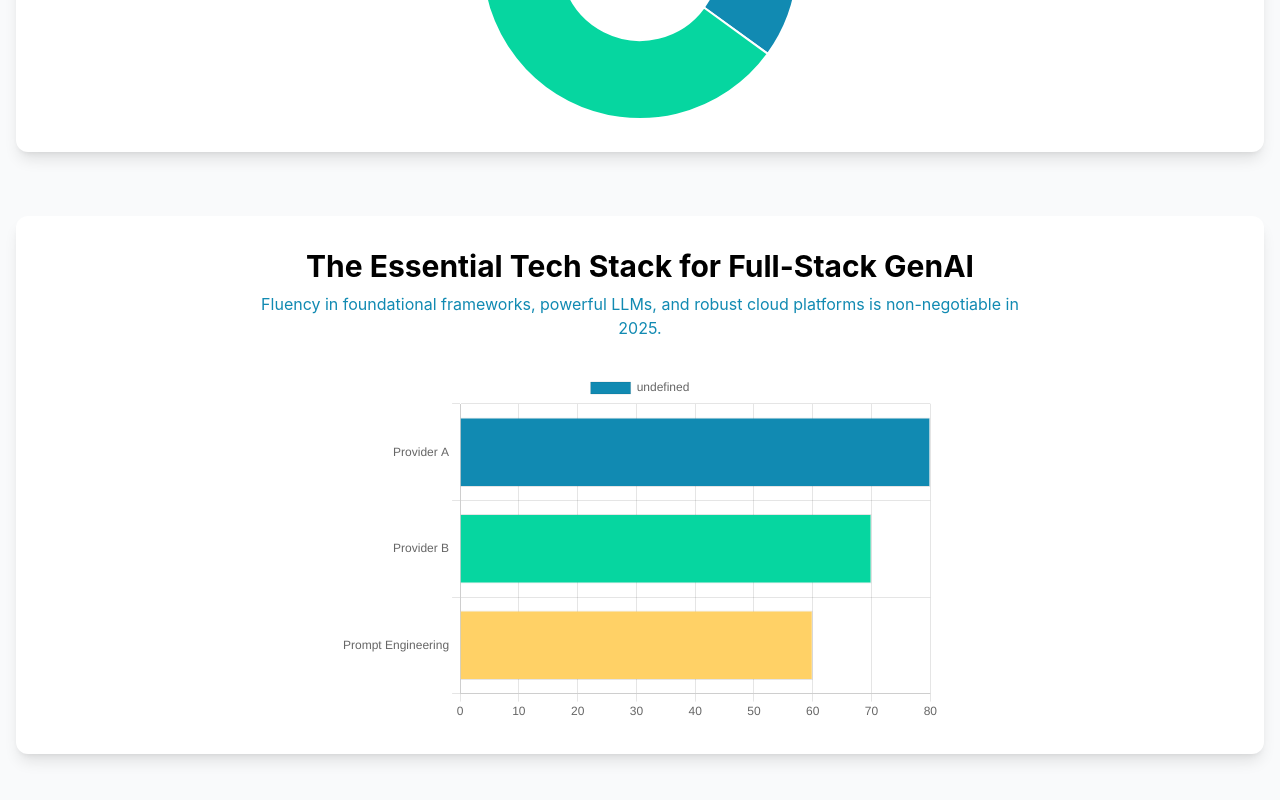
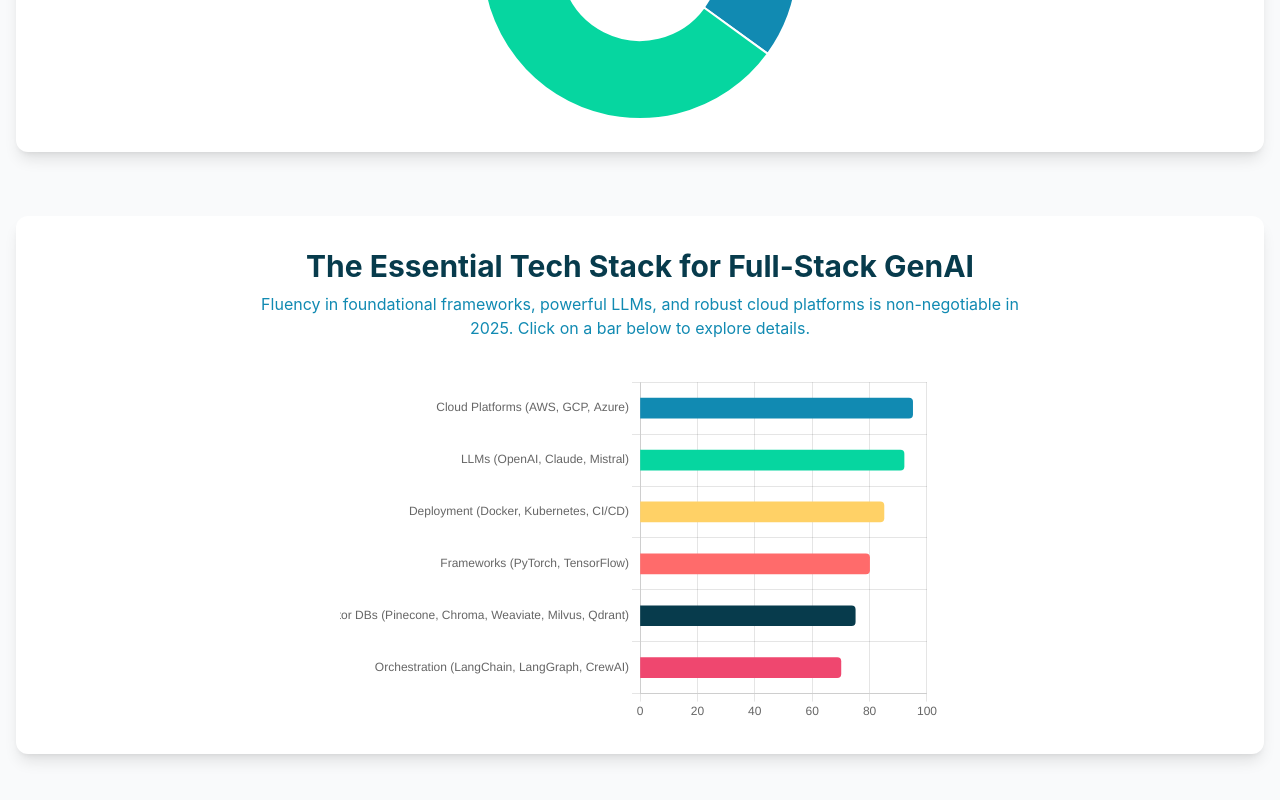
Before and after one commit to ChrisTansey007/industry-trends-project, a React (Create React App) app in the folder client/: page / in a window 1280 px wide. Shown: the part 838-1638 px from the top of the page. Built offline with nearby package versions, Linux system fonts and the light colour scheme.

Commit message:
Add interactive tech stack chart with modals

```diff
--- /dev/null
+++ b/client/src/components/Modal.js
@@ -0,0 +1,20 @@
+import React from 'react';
+
+function Modal({ title, children, onClose, headerColor = '#073B4C' }) {
+  const lightText = headerColor !== '#FFD166' && headerColor !== '#06D6A0';
+  const textClass = lightText ? 'text-white' : 'text-[#073B4C]';
+  return (
+    <>
+      <div className="modal-backdrop open" onClick={onClose}></div>
+      <div className="modal-container open bg-white rounded-xl shadow-2xl flex flex-col">
+        <div className={`p-4 md:p-5 flex justify-between items-center rounded-t-xl ${textClass}`} style={{backgroundColor: headerColor}}>
+          <h3 className="text-xl md:text-2xl font-bold">{title}</h3>
+          <button className={`text-2xl font-bold leading-none hover:opacity-75 ${textClass}`} onClick={onClose}>×</button>
+        </div>
+        <div className="modal-content-area p-6 text-[#073B4C]">{children}</div>
+      </div>
+    </>
+  );
+}
+
+export default Modal;
--- a/client/src/components/TechStack.js
+++ b/client/src/components/TechStack.js
@@ -1,43 +1,166 @@
-import React from 'react';
+import React, { useState } from 'react';
 import { Bar } from 'react-chartjs-2';
 import { Chart, BarElement, CategoryScale, LinearScale, Tooltip, Legend } from 'chart.js';
+import Modal from './Modal';
+
 Chart.register(BarElement, CategoryScale, LinearScale, Tooltip, Legend);
 
+const categories = [
+  {
+    label: 'Cloud Platforms (AWS, GCP, Azure)',
+    color: '#118AB2',
+    content: (
+      <div>
+        <h4 className="provider-title-aws">Amazon Bedrock & SageMaker</h4>
+        <ul className="list-disc list-inside pl-4 space-y-1 text-sm">
+          <li>Unified access to leading foundation models.</li>
+          <li>No-code tools like SageMaker Canvas for rapid prototyping.</li>
+        </ul>
+        <h4 className="provider-title-azure mt-4">Microsoft Azure</h4>
+        <ul className="list-disc list-inside pl-4 space-y-1 text-sm">
+          <li>Azure OpenAI Service with GPT-4 series models.</li>
+          <li>Low-code Power Apps and Azure AI Studio.</li>
+        </ul>
+      </div>
+    )
+  },
+  {
+    label: 'LLMs (OpenAI, Claude, Mistral)',
+    color: '#06D6A0',
+    content: (
+      <div>
+        <h4 className="provider-title-openai">OpenAI GPT-4.1</h4>
+        <ul className="list-disc list-inside pl-4 space-y-1 text-sm">
+          <li>1M token context window and multimodal inputs.</li>
+        </ul>
+        <h4 className="provider-title-anthropic mt-4">Anthropic Claude 3</h4>
+        <ul className="list-disc list-inside pl-4 space-y-1 text-sm">
+          <li>Reasoning and fast variants with long context.</li>
+        </ul>
+      </div>
+    )
+  },
+  {
+    label: 'Deployment (Docker, Kubernetes, CI/CD)',
+    color: '#FFD166',
+    content: (
+      <div>
+        <h4 className="docker-title">Docker & Containerization</h4>
+        <ul className="list-disc list-inside pl-4 space-y-1 text-sm">
+          <li>Docker Compose for local multi-service apps.</li>
+        </ul>
+        <h4 className="kubernetes-title mt-4">Kubernetes & Orchestration</h4>
+        <ul className="list-disc list-inside pl-4 space-y-1 text-sm">
+          <li>Managed services like EKS, AKS and GKE.</li>
+        </ul>
+      </div>
+    )
+  },
+  {
+    label: 'Frameworks (PyTorch, TensorFlow)',
+    color: '#FF6B6B',
+    content: (
+      <div>
+        <h4 className="framework-title-pytorch">PyTorch</h4>
+        <ul className="list-disc list-inside pl-4 space-y-1 text-sm">
+          <li>Dynamic computation graphs and Lightning ecosystem.</li>
+        </ul>
+        <h4 className="framework-title-tensorflow mt-4">TensorFlow</h4>
+        <ul className="list-disc list-inside pl-4 space-y-1 text-sm">
+          <li>Keras API with TF Serving for production.</li>
+        </ul>
+      </div>
+    )
+  },
+  {
+    label: 'Vector DBs (Pinecone, Chroma, Weaviate, Milvus, Qdrant)',
+    color: '#073B4C',
+    content: (
+      <div>
+        <h4 className="vectordb-title-pinecone">Pinecone</h4>
+        <ul className="list-disc list-inside pl-4 space-y-1 text-sm">
+          <li>Serverless vector search with metadata filtering.</li>
+        </ul>
+        <h4 className="vectordb-title-weaviate mt-4">Weaviate</h4>
+        <ul className="list-disc list-inside pl-4 space-y-1 text-sm">
+          <li>GraphQL schema and hybrid search.</li>
+        </ul>
+      </div>
+    )
+  },
+  {
+    label: 'Orchestration (LangChain, LangGraph, CrewAI)',
+    color: '#EF476F',
+    content: (
+      <div>
+        <h4 className="orchestration-title-langchain">LangChain</h4>
+        <ul className="list-disc list-inside pl-4 space-y-1 text-sm">
+          <li>Modular chains and agent abstractions.</li>
+        </ul>
+        <h4 className="orchestration-title-crewai mt-4">CrewAI</h4>
+        <ul className="list-disc list-inside pl-4 space-y-1 text-sm">
+          <li>Multi-agent workflows with dashboards.</li>
+        </ul>
+      </div>
+    )
+  }
+];
+
 function TechStack() {
+  const [selected, setSelected] = useState(null);
+
   const data = {
-    labels: ['Provider A', 'Provider B', 'Prompt Engineering'],
+    labels: categories.map(c => c.label),
     datasets: [
       {
-        data: [80, 70, 60],
-        backgroundColor: ['#118AB2', '#06D6A0', '#FFD166'],
-        borderWidth: 1,
-      },
-    ],
+        data: [95, 92, 85, 80, 75, 70],
+        backgroundColor: categories.map(c => c.color),
+        borderRadius: 4,
+        barThickness: 20,
+      }
+    ]
   };
 
   const options = {
     responsive: true,
     maintainAspectRatio: false,
     indexAxis: 'y',
+    onClick: (e, elements) => {
+      if (elements.length > 0) {
+        const idx = elements[0].index;
+        setSelected(categories[idx]);
+      }
+    },
     plugins: {
-      title: {
-        display: true,
-        text: 'Essential Tech Stack',
-      },
+      legend: { display: false },
+      tooltip: {
+        callbacks: {
+          footer: () => 'Click bar for details'
+        }
+      }
     },
+    scales: {
+      x: { beginAtZero: true },
+      y: { ticks: { font: { size: 12 } } }
+    }
   };
 
   return (
     <section id="tech-stack-interactive" className="my-16">
       <div className="bg-white rounded-xl shadow-lg p-6 md:p-8">
-        <h2 className="text-3xl font-bold text-center mb-2">The Essential Tech Stack for Full-Stack GenAI</h2>
+        <h2 className="text-3xl font-bold text-center mb-2 text-[#073B4C]">The Essential Tech Stack for Full-Stack GenAI</h2>
         <p className="text-center max-w-3xl mx-auto text-[#118AB2] mb-8">
-          Fluency in foundational frameworks, powerful LLMs, and robust cloud platforms is non-negotiable in 2025.
+          Fluency in foundational frameworks, powerful LLMs, and robust cloud platforms is non-negotiable in 2025. Click on a bar below to explore details.
         </p>
         <div className="chart-container h-96 md:h-[500px]">
           <Bar data={data} options={options} />
         </div>
       </div>
+      {selected && (
+        <Modal title={selected.label} headerColor={selected.color} onClose={() => setSelected(null)}>
+          {selected.content}
+        </Modal>
+      )}
     </section>
   );
 }
```
